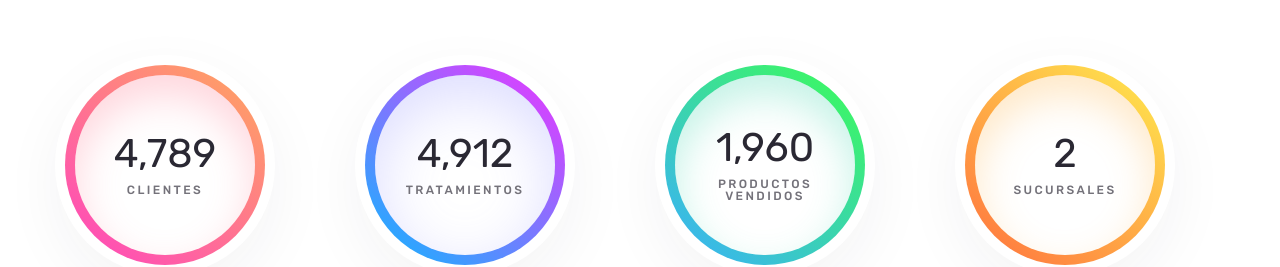
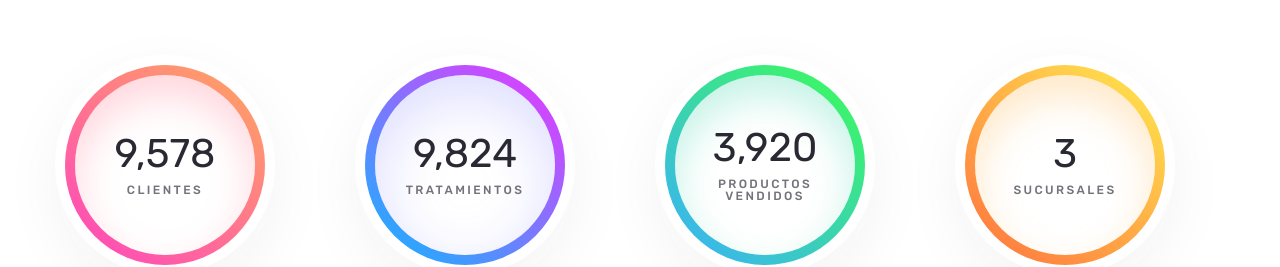
Before and after one commit to SoftCubeDevs/pioouchoff, a Next.js app: page / in a window 1280 px wide. Shown: the part 3834-4101 px from the top of the page. Built offline with nearby package versions, Linux system fonts and the light colour scheme; some icons are missing.

Commit message:
modifed counter

```diff
--- a/components/Btnwp.js
+++ b/components/Btnwp.js
@@ -6,7 +6,7 @@ const Btnwp = () => {
   return (
     <>
       <div className='btn-wp btn-fixed'><a href='https://wa.me/5215551004343'><FaWhatsapp /></a></div>
-      <div className='btn-pn btn-fixed'><a href='tel:5594041740'><FaPhone /></a></div>
+      <div className='btn-pn btn-fixed'><a href='tel:5551004343'><FaPhone /></a></div>
     </>
 
   )
--- a/components/Counter.js
+++ b/components/Counter.js
@@ -30,7 +30,7 @@ export default class Counter extends Component {
                             <div className="fact-one__single">
                                 <div className="fact-one__inner">
                                     <h3 className="fact-one__count counter">
-                                        <VisibilitySensor onChange={this.onVisibilityChange} offset={{top:10}} delayedCall><CountUp end={this.state.startCounter ? 4789 : 0} /></VisibilitySensor>
+                                        <VisibilitySensor onChange={this.onVisibilityChange} offset={{top:10}} delayedCall><CountUp end={this.state.startCounter ? 9578 : 0} /></VisibilitySensor>
                                     </h3>
                                     <p className="fact-one__text">Clientes</p>
                                 </div>
@@ -40,7 +40,7 @@ export default class Counter extends Component {
                             <div className="fact-one__single">
                                 <div className="fact-one__inner">
                                     <h3 className="fact-one__count counter">
-                                        <VisibilitySensor onChange={this.onVisibilityChange} offset={{top:10}} delayedCall><CountUp end={this.state.startCounter ? 4912 : 0} /></VisibilitySensor>
+                                        <VisibilitySensor onChange={this.onVisibilityChange} offset={{top:10}} delayedCall><CountUp end={this.state.startCounter ? 9824 : 0} /></VisibilitySensor>
                                     </h3>
                                     <p className="fact-one__text">tratamientos</p>
                                 </div>
@@ -50,7 +50,7 @@ export default class Counter extends Component {
                             <div className="fact-one__single">
                                 <div className="fact-one__inner">
                                     <h3 className="fact-one__count counter">
-                                        <VisibilitySensor onChange={this.onVisibilityChange} offset={{top:10}} delayedCall><CountUp end={this.state.startCounter ? 1960 : 0} /></VisibilitySensor>
+                                        <VisibilitySensor onChange={this.onVisibilityChange} offset={{top:10}} delayedCall><CountUp end={this.state.startCounter ? 3920 : 0} /></VisibilitySensor>
                                     </h3>
                                     <p className="fact-one__text">productos<br />vendidos</p>
                                 </div>
@@ -60,7 +60,7 @@ export default class Counter extends Component {
                             <div className="fact-one__single">
                                 <div className="fact-one__inner">
                                     <h3 className="fact-one__count counter">
-                                        <VisibilitySensor onChange={this.onVisibilityChange} offset={{top:10}} delayedCall><CountUp end={this.state.startCounter ? 2 : 0} /></VisibilitySensor>
+                                        <VisibilitySensor onChange={this.onVisibilityChange} offset={{top:10}} delayedCall><CountUp end={this.state.startCounter ? 3 : 0} /></VisibilitySensor>
                                     </h3>
                                     <p className="fact-one__text">Sucursales</p>
                                 </div>
```
